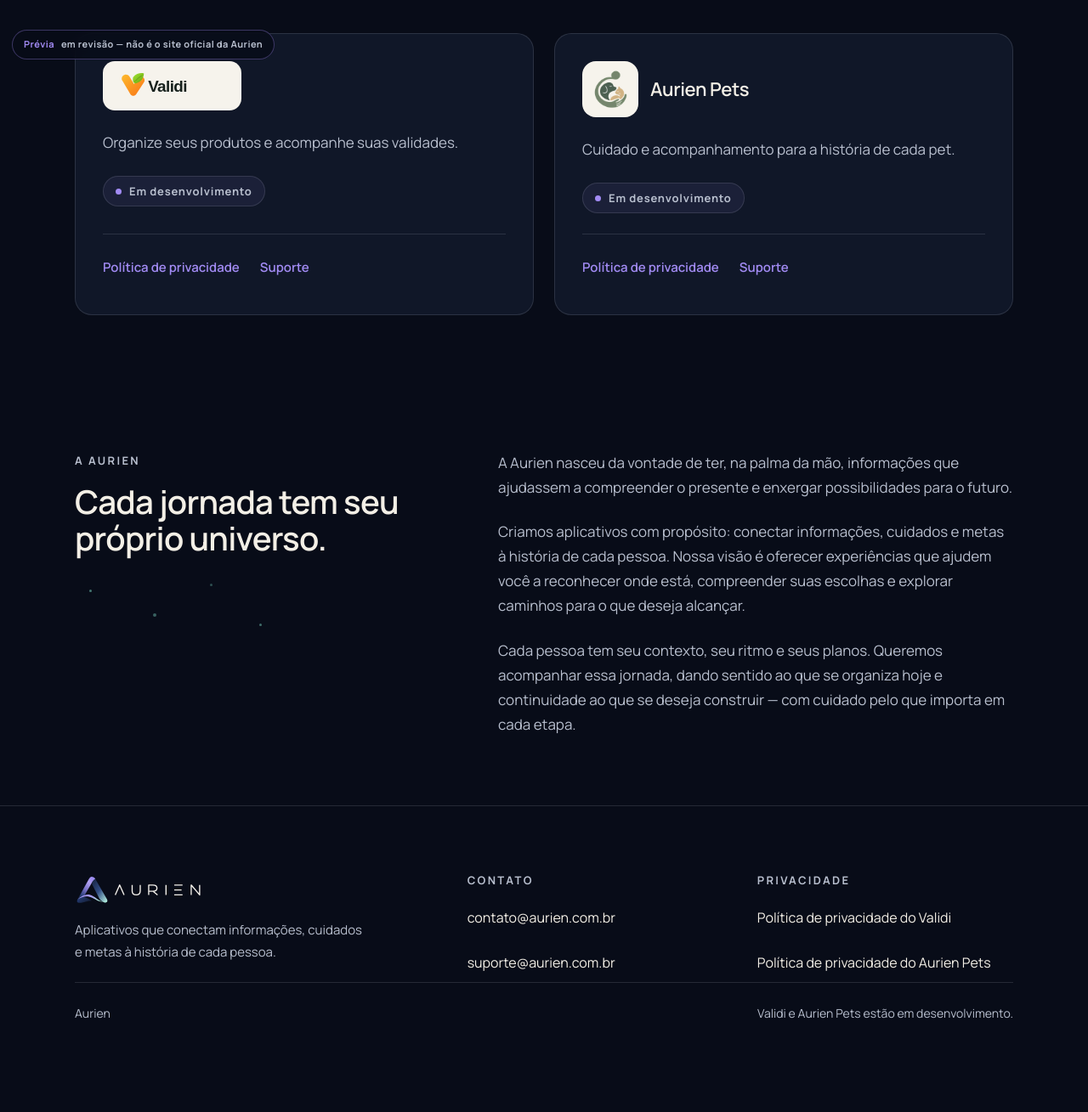
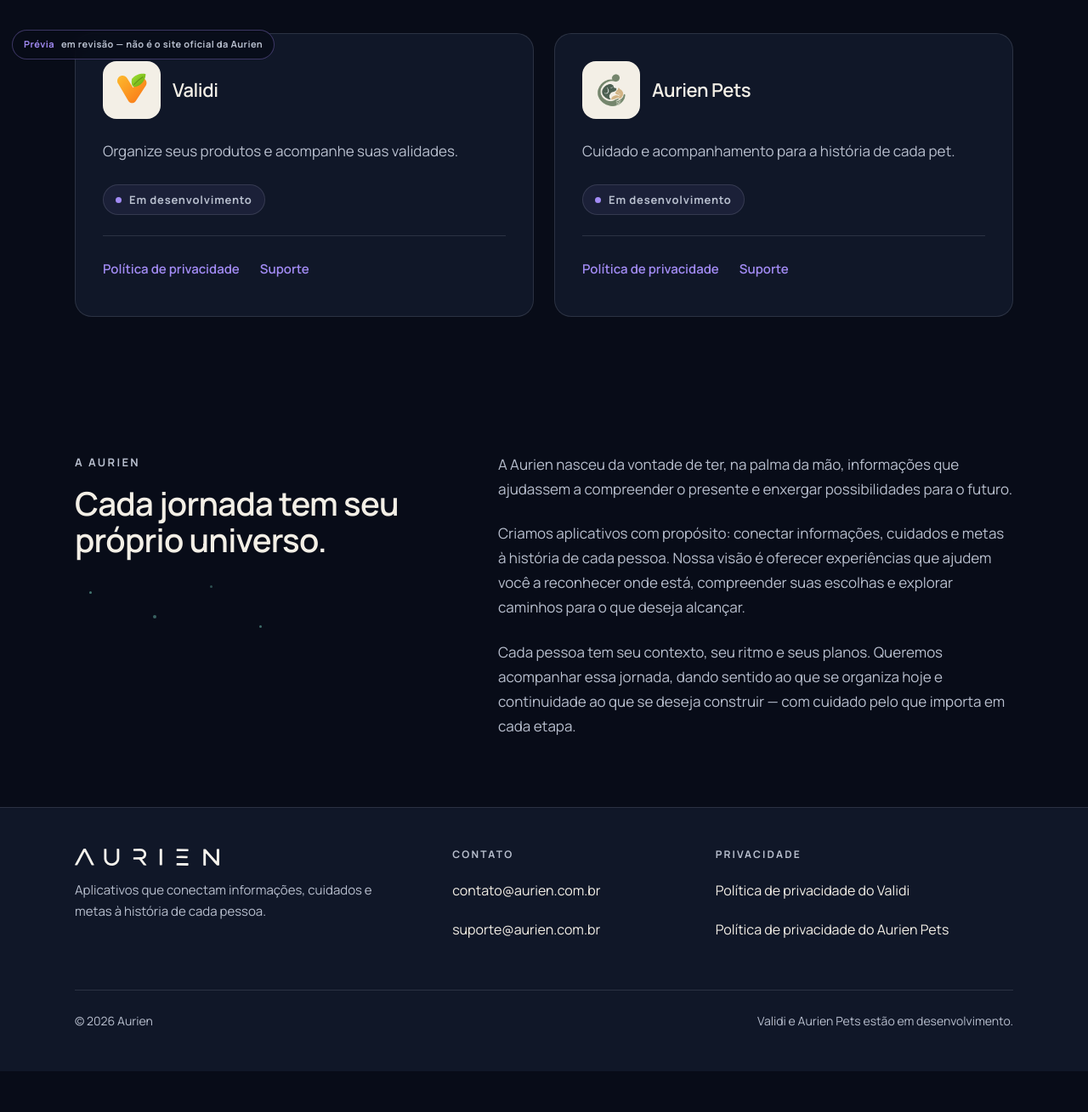
Before and after one commit to AurienPets/aurien-previa, a plain HTML site: page index.html in a window 1280 px wide. Shown: the part 716-2025 px from the top of the page at 85% size. After the commit the page ends 1977 px from the top, so only its background shows below. Drawn offline with Linux system fonts and the light colour scheme.

Commit message:
Ajusta marca no cabeçalho, padroniza os aplicativos e refaz o rodapé
Cabeçalho e rodapé passam a usar só o lettering oficial AURIEN em marfim,
extraído do logo vertical fornecido pelo cliente — mesmos contornos e mesmo
espaçamento, sem o símbolo ao lado e sem substituição por fonte.

Os dois aplicativos passam a ter a mesma composição: símbolo oficial numa
placa marfim de 68x68 e o nome como texto. O Validi deixa de aparecer como
logo horizontal dentro de uma placa larga.

O rodapé vira um <footer> com superfície própria, três colunas alinhadas pelo
topo e faixa inferior com o ano.

Co-Authored-By: Claude Opus 5 <noreply@anthropic.com>

```diff
--- a/index.html
+++ b/index.html
@@ -18,7 +18,7 @@
 <header class="topo">
   <div class="limite topo__linha">
     <a class="topo__marca" href="./" aria-label="Aurien, página inicial">
-      <img src="assets/marca/aurien-logo-horizontal.svg" width="1000" height="240" alt="Aurien">
+      <img src="assets/marca/aurien-lettering-marfim.svg" width="6002" height="706" alt="Aurien">
     </a>
     <nav aria-label="Principal">
       <ul class="menu">
@@ -102,10 +102,11 @@
       <div class="apps">
 
         <article class="cartao revelar" id="validi">
-          <h3>
+          <h3 class="cartao__nome">
             <span class="marca-app">
-              <img src="assets/apps/validi_logo.svg" width="430" height="112" alt="Validi">
+              <img src="assets/apps/validi_symbol.svg" width="128" height="112" alt="">
             </span>
+            Validi
           </h3>
           <p class="cartao__desc">
             Organize seus produtos e acompanhe suas validades.
@@ -119,7 +120,7 @@
 
         <article class="cartao revelar" id="aurien-pets">
           <h3 class="cartao__nome">
-            <span class="marca-app marca-app--simbolo">
+            <span class="marca-app marca-app--pets">
               <img src="assets/apps/aurien_pets_symbol.png" width="512" height="512" alt="">
             </span>
             Aurien Pets
@@ -176,12 +177,13 @@
     </div>
   </section>
 
-  <!-- ===== contato ===== -->
-  <section class="secao contato" id="contato">
+</main>
+
+<footer class="rodape" id="contato">
   <div class="limite">
-      <div class="contato__grade">
-        <div class="contato__marca revelar">
-          <img src="assets/marca/aurien-logo-horizontal.svg" width="1000" height="240" alt="Aurien">
+    <div class="rodape__grade">
+      <div class="rodape__marca revelar">
+        <img src="assets/marca/aurien-lettering-marfim.svg" width="6002" height="706" alt="Aurien">
         <p>Aplicativos que conectam informações, cuidados e metas à história de cada pessoa.</p>
       </div>
 
@@ -193,7 +195,7 @@
         </ul>
       </div>
 
-        <div class="revelar">
+      <div class="rodape__privacidade revelar">
         <h3>Privacidade</h3>
         <ul>
           <li><a href="privacidade/validi/">Política de privacidade do Validi</a></li>
@@ -202,14 +204,12 @@
       </div>
     </div>
 
-      <div class="rodape">
-        <p>Aurien</p>
+    <div class="rodape__fim">
+      <p>© 2026 Aurien</p>
       <p>Validi e Aurien Pets estão em desenvolvimento.</p>
     </div>
   </div>
-  </section>
-
-</main>
+</footer>
 
 <p class="previa-selo"><b>Prévia</b> em revisão — não é o site oficial da Aurien</p>
 
--- a/styles.css
+++ b/styles.css
@@ -93,9 +93,9 @@ ul{margin:0; padding:0; list-style:none}
   display:flex; align-items:center; justify-content:space-between;
   gap:var(--e3); min-height:80px; flex-wrap:wrap;
 }
-/* A assinatura deitada é a oficial para fundo escuro: nome em marfim. */
+/* Só o lettering oficial em marfim, sem o símbolo ao lado. */
 .topo__marca{display:inline-flex; align-items:center; text-decoration:none; padding-block:var(--e2)}
-.topo__marca img{width:156px; height:auto}
+.topo__marca img{width:190px; height:auto}
 
 .menu{display:flex; align-items:center; gap:var(--e3); flex-wrap:wrap}
 .menu a{
@@ -114,7 +114,7 @@ ul{margin:0; padding:0; list-style:none}
     gap:0; min-height:0; padding-block:var(--e2);
   }
   .topo__marca{padding-block:var(--e1)}
-  .topo__marca img{width:140px}
+  .topo__marca img{width:155px}
   .menu{gap:var(--e3); padding-bottom:var(--e1)}
   .menu a{font-size:15px}
 }
@@ -227,19 +227,25 @@ ul{margin:0; padding:0; list-style:none}
 }
 .cartao:focus-within{border-color:rgba(184,191,206,.28)}
 
-/* O lettering do Validi é quase preto: sobre o cartão escuro ele sumiria.
-   A superfície clara existe para isso — o arquivo não é recolorido. */
+/* Os dois aplicativos usam a mesma composição: símbolo oficial numa placa
+   marfim quadrada e o nome ao lado, como texto. O marfim existe porque os
+   dois símbolos foram desenhados para fundo claro — nenhum é recolorido. */
 .marca-app{
-  display:inline-flex; align-items:center; gap:14px;
-  background:#F6F3EC; border-radius:14px;
-  padding:12px 16px; align-self:flex-start;
+  width:68px; height:68px; flex:none;
+  display:grid; place-items:center;
+  background:#F3EFE6; border-radius:16px;
+  padding:9px;
 }
-.marca-app--simbolo{padding:10px; border-radius:16px}
-.marca-app img{height:34px; width:auto}
-.marca-app--simbolo img{height:46px}
+/* O emblema do Aurien Pets é um círculo que preenche o quadrado inteiro; o
+   símbolo do Validi é um V estreito e mais baixo que largo. Com a mesma
+   margem, o círculo pesaria mais. A folga maior aqui iguala os dois no olho. */
+.marca-app--pets{padding:14px}
+.marca-app img{width:100%; height:100%; object-fit:contain}
 
-.cartao h3{font-size:22px}
-.cartao__nome{display:flex; align-items:center; gap:14px; flex-wrap:wrap}
+.cartao__nome{
+  display:flex; align-items:center; gap:14px;
+  font-size:22px; font-weight:600; color:var(--text);
+}
 
 .cartao__desc{color:var(--text-secondary); max-width:46ch}
 
@@ -287,29 +293,39 @@ ul{margin:0; padding:0; list-style:none}
 
 /* ---------- contato e rodapé ---------- */
 
-.contato{border-top:1px solid var(--border)}
-.contato__grade{display:grid; gap:var(--e5)}
-@media (min-width:640px){ .contato__grade{grid-template-columns:1fr 1fr} }
-@media (min-width:960px){ .contato__grade{grid-template-columns:1.4fr 1fr 1fr} }
+/* Superfície um passo acima do fundo, separada por um fio fino: o rodapé se
+   distingue da seção anterior sem mudar de paleta. */
+.rodape{
+  border-top:1px solid var(--border);
+  background:var(--surface);
+  padding-block:var(--e6);
+}
 
-.contato h3{
-  font-size:13px; font-weight:700; letter-spacing:.18em;
+.rodape__grade{display:grid; gap:30px; align-items:start}
+@media (min-width:640px){ .rodape__grade{grid-template-columns:1fr 1fr; gap:var(--e5)} }
+@media (min-width:960px){ .rodape__grade{grid-template-columns:1.5fr 1fr 1.3fr; gap:var(--e5)} }
+
+.rodape__marca img{width:170px; height:auto}
+.rodape__marca p{margin-top:var(--e2); color:var(--text-secondary); font-size:15px; max-width:40ch}
+
+.rodape h3{
+  font-size:12px; font-weight:700; letter-spacing:.18em;
   text-transform:uppercase; color:var(--text-secondary);
 }
-.contato ul{margin-top:var(--e2); display:grid; gap:var(--e1)}
-.contato a{
-  display:inline-block; padding:8px 0;
+.rodape ul{margin-top:var(--e2); display:grid; gap:4px; justify-items:start}
+.rodape a{
+  display:inline-block; padding:7px 0;
   color:var(--text); font-size:16px; text-decoration:none;
   border-bottom:1px solid transparent;
-  transition:border-color var(--transicao);
+  transition:border-color var(--transicao), color var(--transicao);
 }
-.contato a:hover, .contato a:focus-visible{border-bottom-color:var(--accent)}
-.contato__marca img{width:156px; height:auto}
-.contato__marca p{margin-top:var(--e2); color:var(--text-secondary); font-size:15px; max-width:38ch}
+.rodape a:hover, .rodape a:focus-visible{color:var(--accent-hover); border-bottom-color:var(--accent)}
+/* Os nomes das políticas são longos: só quebram quando a coluna não couber. */
+.rodape__privacidade a{overflow-wrap:normal; text-wrap:balance}
 
-.rodape{
+.rodape__fim{
+  margin-top:var(--e6); padding-top:var(--e3);
   border-top:1px solid var(--border);
-  padding-block:var(--e3);
   display:flex; justify-content:space-between; gap:var(--e2);
   flex-wrap:wrap;
   font-size:14px; color:var(--text-secondary);
```
Also changed, not shown: privacidade/aurien-pets/index.html (+1 -1 lines), privacidade/validi/index.html (+1 -1 lines), assets/apps/validi_logo.svg (deleted), assets/apps/validi_symbol.svg (added), assets/marca/aurien-lettering-marfim.svg (added), assets/marca/aurien-logo-horizontal.svg (deleted). Lines whose indentation alone changed are shown as unchanged.
